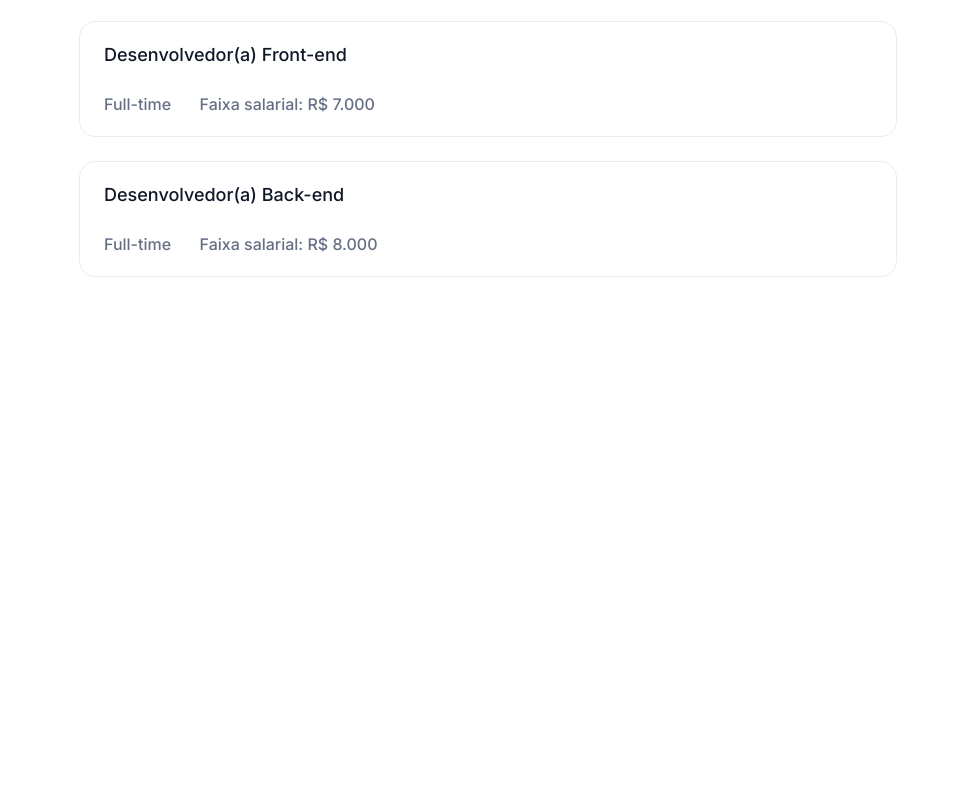
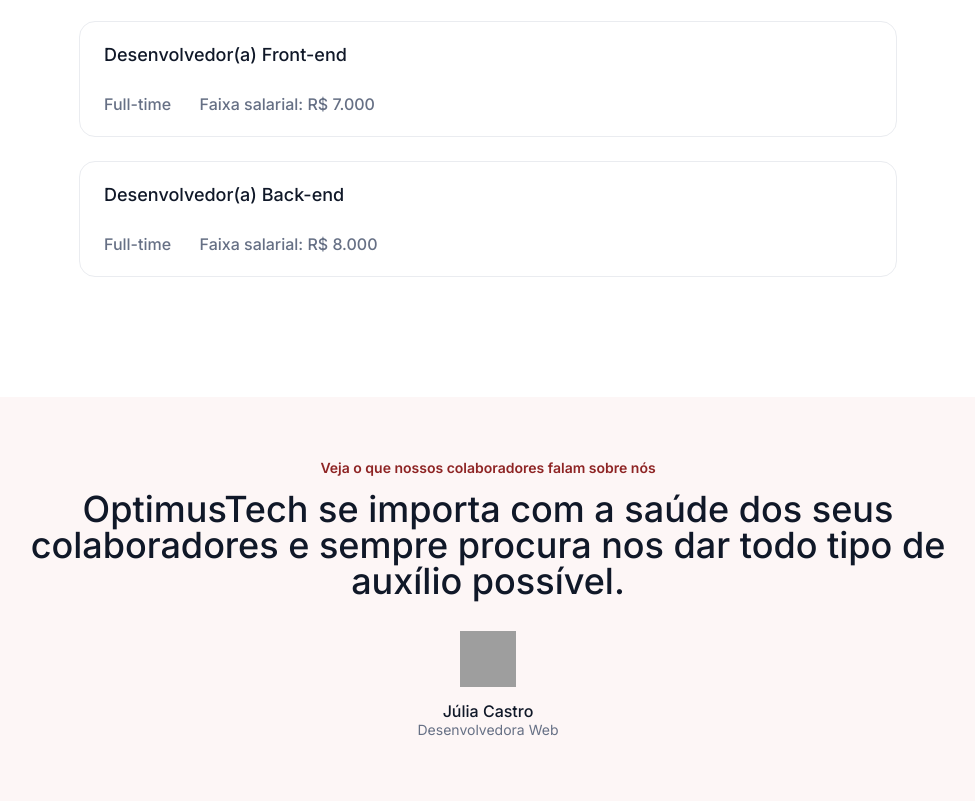
Before and after one commit to victorcabral182/7daysofcode-html-css, a plain HTML site: page index.html in a window 1280 px wide. Shown: the part 1923-2727 px from the top of the page, without its empty margins (152-1127 px from the left). Before the commit the page ends 2224 px from the top, so only its background shows below. Drawn offline with Linux system fonts and the light colour scheme; grey boxes are pictures that could not be loaded.

Commit message:
Development of the testimonials section.

```diff
--- /dev/null
+++ b/assets/css/depoimentos.css
@@ -0,0 +1,49 @@
+.depoimentos__container {
+    display: flex;
+    flex-direction: column;
+    align-items: center;
+    background: var(--vermelho-opaco);
+    margin: 96px 80px 96px 80px;
+    padding: 64px;
+}
+
+.depoimentos__texto-1 {
+    font-size: 14px;
+    font-weight: 600;
+    color: var(--vinho-texto);
+    margin-bottom: 16px;
+}
+
+.depoimentos__texto-2 {
+    font-size: 36px;
+    font-weight: 500;
+    color: var(--preto-h1);
+    text-align: center;
+    margin-bottom: 32px;
+}
+
+.depoimentos__container-avatar {
+    display: flex;
+    flex-direction: column;
+    align-items: center;
+    text-align: center;
+}
+
+.depoimentos__avatar {
+    width: 56px;
+    height: 56px;
+    margin-bottom: 16px;
+}
+
+.depoimentos__nome {
+    font-size: 16px;
+    font-weight: 500;
+    color: var(--preto-h1);
+    margin-bottom: 4px;
+}
+
+.depoimentos__cargo {
+    font-size: 14px;
+    font-weight: 400;
+    color: var(--cinza-navegacao);
+}
--- a/assets/css/style.css
+++ b/assets/css/style.css
@@ -3,6 +3,7 @@
 @import url("metricas.css");
 @import url("talentos.css");
 @import url("vagas.css");
+@import url("depoimentos.css");
 
 :root {
     --branco: #FFFFFF;
@@ -10,6 +11,8 @@
     --cinza-navegacao: #667085;
     --preto-h1: #101828;
     --vinho-botao: #8f2424;
+    --vinho-texto: #8E2424;
+    --vermelho-opaco: #c319190a;
     --cinza-borda: #EAECF0;
     --font-padrao: 'Inter';
 }
--- a/index.html
+++ b/index.html
@@ -102,6 +102,18 @@
                     </div>
                 </div>
             </section>
+
+            <section>
+                <div class="depoimentos__container">
+                    <p class="depoimentos__texto-1">Veja o que nossos colaboradores falam sobre nós</p>
+                    <p class="depoimentos__texto-2">OptimusTech se importa com a saúde dos seus colaboradores e sempre procura nos dar todo tipo de auxílio possível.</p>
+                    <div class="depoimentos__container-avatar">
+                        <img class="depoimentos__avatar" src="assets/img/avatar.svg" alt="Foto da Júlia Castro">
+                        <p class="depoimentos__nome">Júlia Castro</p>
+                        <p class="depoimentos__cargo">Desenvolvedora Web</p>
+                    </div>
+                </div>
+            </section>
         </main>
 
 
```
Also changed, not shown: 1 other file.
